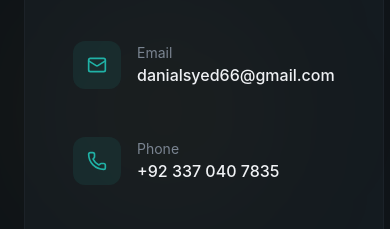
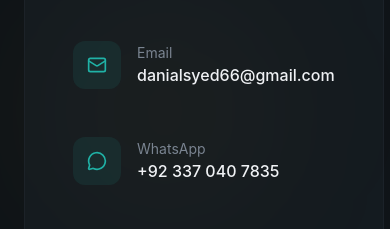
Before and after one commit to danialsyed66/react-tailwind-personal-portfolio, a React (Vite) app: page / in a window 390 px wide. Shown: the part 11080-11309 px from the top of the page. Built offline with nearby package versions, Linux system fonts and the light colour scheme.

Commit message:
Update contact section to replace Phone icon with WhatsApp icon and adjust corresponding link for improved communication options.

```diff
--- a/src/sections/Contact.jsx
+++ b/src/sections/Contact.jsx
@@ -1,4 +1,4 @@
-import { Mail, Phone, MapPin, Send, CheckCircle, AlertCircle } from 'lucide-react';
+import { Mail, MessageCircle, MapPin, Send, CheckCircle, AlertCircle } from 'lucide-react';
 import { Button } from '@/components/Button';
 import { useState } from 'react';
 import emailjs from '@emailjs/browser';
@@ -11,10 +11,10 @@ const contactInfo = [
     href: 'mailto:danialsyed66@gmail.com',
   },
   {
-    icon: Phone,
-    label: 'Phone',
+    icon: MessageCircle,
+    label: 'WhatsApp',
     value: '+92 337 040 7835',
-    href: 'tel:+923370407835',
+    href: 'https://wa.me/923370407835',
   },
   {
     icon: MapPin,
```
